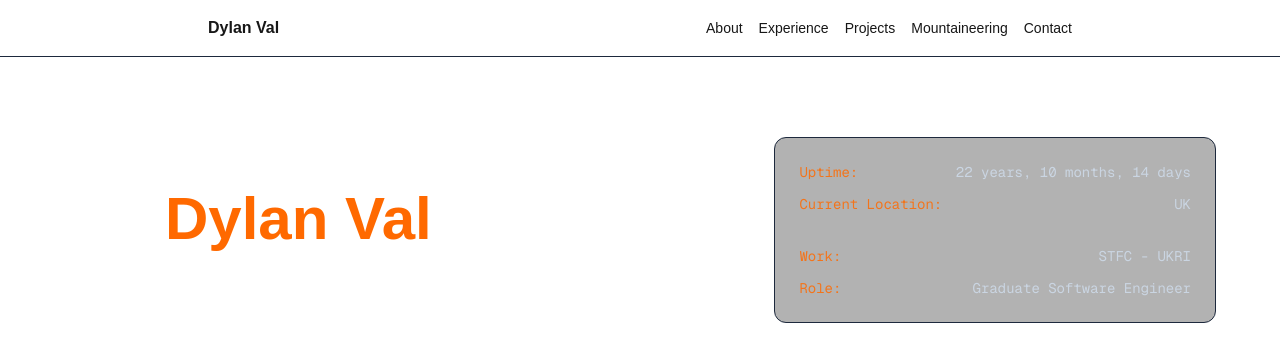
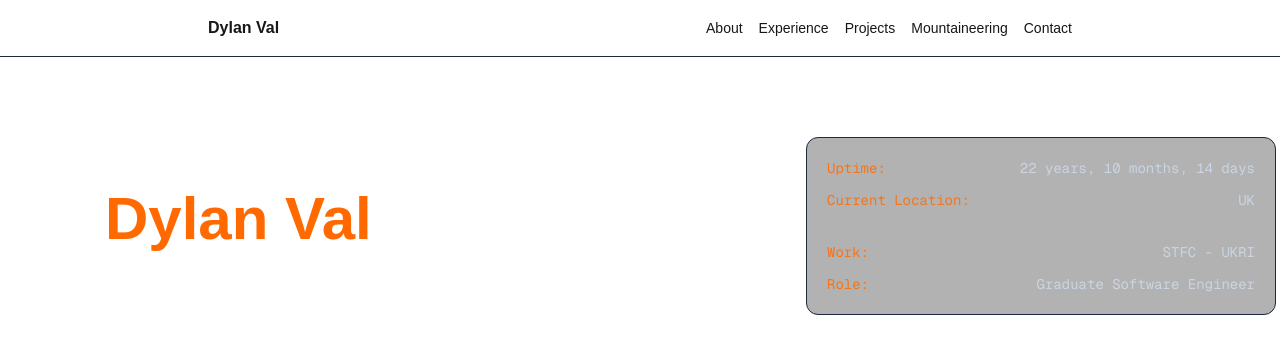
Before and after one commit to dyls-03/portfolio, a Next.js app: page / in a window 1280 px wide. Shown: the top 362 px of the page. Built offline with nearby package versions, Linux system fonts and the light colour scheme.

Commit message:
#4: Layout fix

```diff
--- a/app/page.tsx
+++ b/app/page.tsx
@@ -4,7 +4,9 @@ export default function Home() {
   const uptime = getAgeText();
 
   return (
-    <section className="px-6 md:px-10 lg:px-16 py-20 flex flex-col md:flex-row items-start gap-6 md:gap-12">
+    <section className="py-20">
+        <div className="mx-auto max-w-7xl px-6 lg:px-11 xl:px-1 flex flex-col lg:flex-row lg:items-start lg:justify-between gap-16">
+
       {/* LEFT SIDE */}
       <div className="md:flex-[1.2] space-y-4">
 
@@ -17,7 +19,7 @@ export default function Home() {
 
       {/* RIGHT SIDE */}
       <div className="md:flex-[0.8] flex md:justify-end justify-center">
-        <div className="bg-black/30 p-6 rounded-xl border border-slate-800 text-sm font-mono text-slate-300 max-w-[470px] w-full">
+        <div className="bg-black/30 p-5 rounded-xl border border-slate-800 text-sm font-mono text-slate-300 max-w-[470px] w-full">
 
           <div className="flex justify-between mb-3 whitespace-nowrap">
             <span className="text-orange-500 blinking">Uptime:</span>
@@ -43,7 +45,7 @@ export default function Home() {
 
         </div>
       </div>
-
+      </div>
     </section>
   );
 }
```
